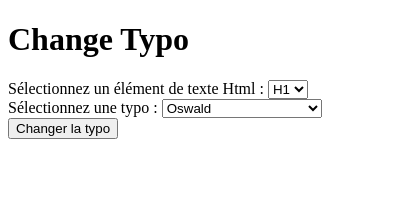
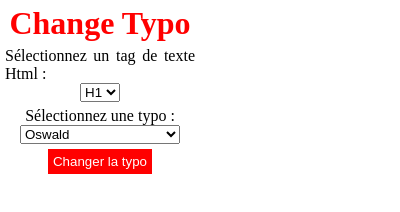
Before and after one commit to ggdelamul/changeTypo, a browser extension: page popup.html in a window 400 px wide. Drawn offline with Linux system fonts and the light colour scheme.

Commit message:
added style

```diff
--- a/popup.html
+++ b/popup.html
@@ -13,7 +13,7 @@
         <h1>Change Typo</h1>
       </div>
       <div class="HtmlTagSelector">
-        <label for="choixTag">Sélectionnez un élément de texte Html :</label>
+        <label for="choixTag">Sélectionnez un tag de texte Html :</label>
         <select id="choixTag">
           <option value="h1">H1</option>
           <option value="h2">H2</option>
--- a/style.css
+++ b/style.css
@@ -0,0 +1,33 @@
+* {
+  padding: 0;
+  margin: 0;
+  box-sizing: border-box;
+}
+main {
+  width: 200px;
+  display: flex;
+  flex-direction: column;
+  align-items: center;
+  gap: 5px;
+  padding: 5px;
+}
+h1 {
+  color: hsl(0, 100%, 50%);
+}
+div:has(select) {
+  display: flex;
+  flex-direction: column;
+  align-items: center;
+  text-align: justify;
+}
+button {
+  border: none;
+  cursor: pointer;
+  padding: 5px;
+  color: white;
+  background-color: hsl(0, 100%, 50%);
+  transition: 0.3s;
+}
+button:hover {
+  background-color: hsl(0, 100%, 40%);
+}
```
Also changed, not shown: 1 other file.
